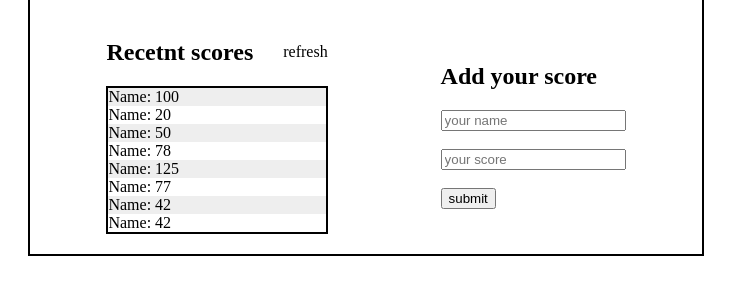
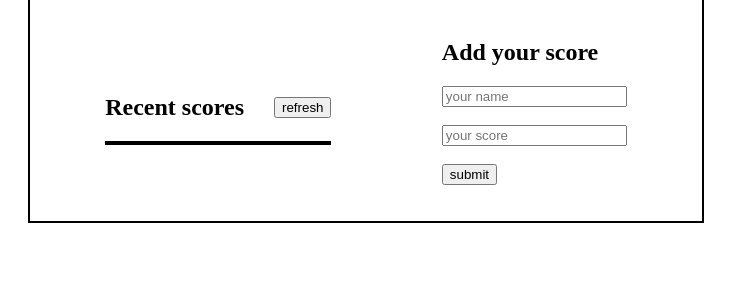
Before and after one commit to Irirwanirira/LeaderBoard, a website built with webpack: page src/index.html in a window 1280 px wide. Shown: the part 103-398 px from the top of the page, without its empty margins (0-739 px from the left). Built offline with nearby package versions, Linux system fonts and the light colour scheme.

Commit message:
Modified index.html

```diff
--- a/src/index.html
+++ b/src/index.html
@@ -18,19 +18,19 @@
             <div class="container_main">
                 <div class="recent_score_part">
                     <div class="title">
-                        <h2>Recetnt scores</h2>
-                        <p>refresh</p>
+                        <h2>Recent scores</h2>
+                        <button  type="button" class="refresh" >refresh</button>
                     </div>
                     <div class="score">
-                        <ul>
-                            <li>Name: 100</li>
-                            <li>Name: 20</li>
+                        <ul id="list_of_players">
+                            <!-- <li>Name: 100</li> -->
+                            <!-- <li>Name: 20</li>
                             <li>Name: 50</li>
                             <li>Name: 78</li>
                             <li>Name: 125</li>
                             <li>Name: 77</li>
                             <li>Name: 42</li>
-                            <li>Name: 42</li>
+                            <li>Name: 42</li> -->
                         </ul>
                     </div>
                 </div>
@@ -38,10 +38,11 @@
                    <div class="title_form">
                     <h2>Add your score</h2>
                    </div>
-                   <form action="submit">
-                    <input type="text",class = 'your_score', required, placeholder="your name"> <br><br>
-                    <input type="text",class = 'your_score', required, placeholder="your score"><br><br>
+                   <form>
+                    <input type="text" class = 'your_score'  required  placeholder="your name" name="name"> <br><br>
+                    <input type="number" class = 'your_score'  required  placeholder="your score" name="score"><br><br>
                     <button type = 'submit' class="submit_btn">submit</button>
+                    <p class="message"></p>
                    </form>
                 </div>
             </div>
```
